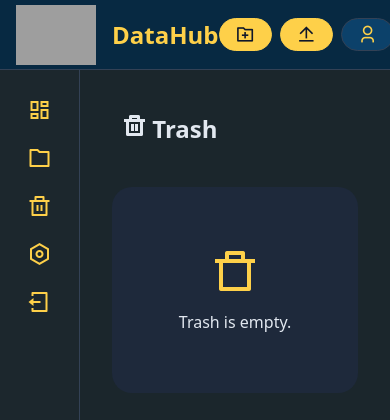
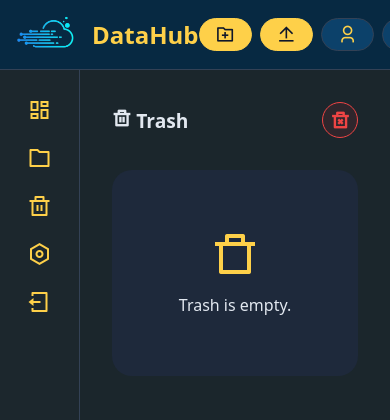
Before and after one commit to LianPie/Datahub, a PHP site: page /Dashboard/Trash.php in a window 390 px wide. Shown: the top 420 px of the page. Run offline with PHP 8.4, Linux system fonts and the light colour scheme; a user stored in the database is signed in; data that the repository does not hold is empty; grey boxes are pictures that could not be loaded.

Commit message:
empty trash button style fixed

```diff
--- a/Dashboard/Trash.php
+++ b/Dashboard/Trash.php
@@ -5,14 +5,13 @@ require_once __DIR__ . '/../Database/DbConfig.php';
 ?>
 
 <div class="dashboard-content">
+<div class="page-header">
     <h2><i class="ri-delete-bin-line"></i> <?= __('trash') ?></h2>
-
-    <!-- Empty trash button at top -->
-    <div id="emptyTrashBtnContainer" style="text-align: right; margin-bottom: 20px;">
-        <button class="btn-danger" onclick="emptyTrash()" style="background: #e74c3c; color: white; border: none; padding: 8px 16px; border-radius: 6px; cursor: pointer;">
-            <i class="ri-delete-bin-2-line"></i> <?= __('empty_trash') ?>
-        </button>
-    </div>
+    <button class="btn-empty-trash" onclick="emptyTrash()">
+        <i class="ri-delete-bin-2-line"></i>
+        <span class="btn-text"><?= __('empty_trash') ?></span>
+    </button>
+</div>
 
     <div class="folders-section">
         <h3><i class="ri-folder-line"></i></i> <?= __('folders'); ?></h3>
--- a/assets/css/dashboard.css
+++ b/assets/css/dashboard.css
@@ -748,3 +748,84 @@ h2{
     color: #f87171;
     background: rgba(248, 113, 113, 0.1);
 }
+
+/* Header of trash page */
+.page-header {
+    display: flex;
+    justify-content: space-between;
+    align-items: center;
+    gap: 1rem;
+    margin-bottom: 1.5rem;
+    flex-wrap: nowrap;
+}
+
+.page-header h2 {
+    margin: 0;
+    padding: 0;
+    font-size: 1.5rem;
+    white-space: nowrap;
+    overflow: hidden;
+    text-overflow: ellipsis;
+    flex-shrink: 1;
+    min-width: 0;
+}
+
+/* Empty Trash Button */
+.btn-empty-trash {
+    background: rgba(220, 38, 38, 0.1);
+    border: 1px solid #ef4444;
+    color: #ef4444;
+    padding: 0.4rem 1.2rem;
+    border-radius: 40px;
+    font-size: 0.85rem;
+    font-weight: bold;
+    cursor: pointer;
+    transition: all 0.2s ease;
+    display: inline-flex;
+    align-items: center;
+    gap: 0.5rem;
+    white-space: nowrap;
+    flex-shrink: 0;
+}
+
+.btn-empty-trash i {
+    font-size: 1rem;
+}
+
+.btn-empty-trash:hover {
+    background: #ef4444;
+    color: white;
+    transform: translateY(-2px);
+    box-shadow: 0 4px 10px rgba(239, 68, 68, 0.3);
+}
+
+@media (max-width: 640px) {
+    .btn-empty-trash .btn-text {
+        display: none;
+    }
+    .btn-empty-trash {
+        padding: 0.4rem;
+        border-radius: 50%;
+        width: 36px;
+        height: 36px;
+        justify-content: center;
+    }
+    .btn-empty-trash i {
+        margin: 0;
+        font-size: 1.2rem;
+    }
+    .page-header h2 {
+        font-size: 1.2rem;
+        max-width: calc(100% - 50px);
+    }
+}
+
+[dir="rtl"] .page-header {
+    flex-direction: row-reverse;
+}
+
+@media (max-width: 640px) {
+    [dir="rtl"] .page-header {
+        flex-direction: row-reverse;
+    }
+}
```
Also changed, not shown: assets/img/Main-logo.png (added), assets/img/logo.png (added).
